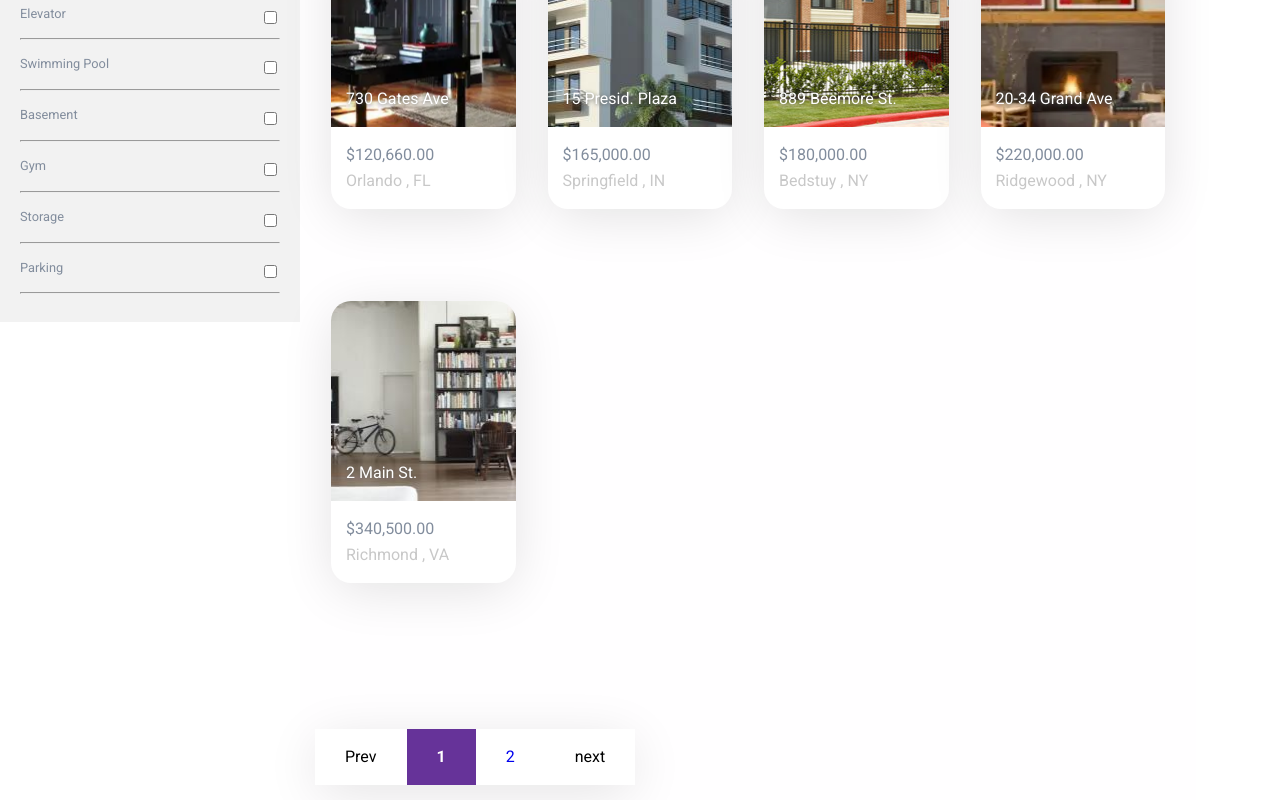
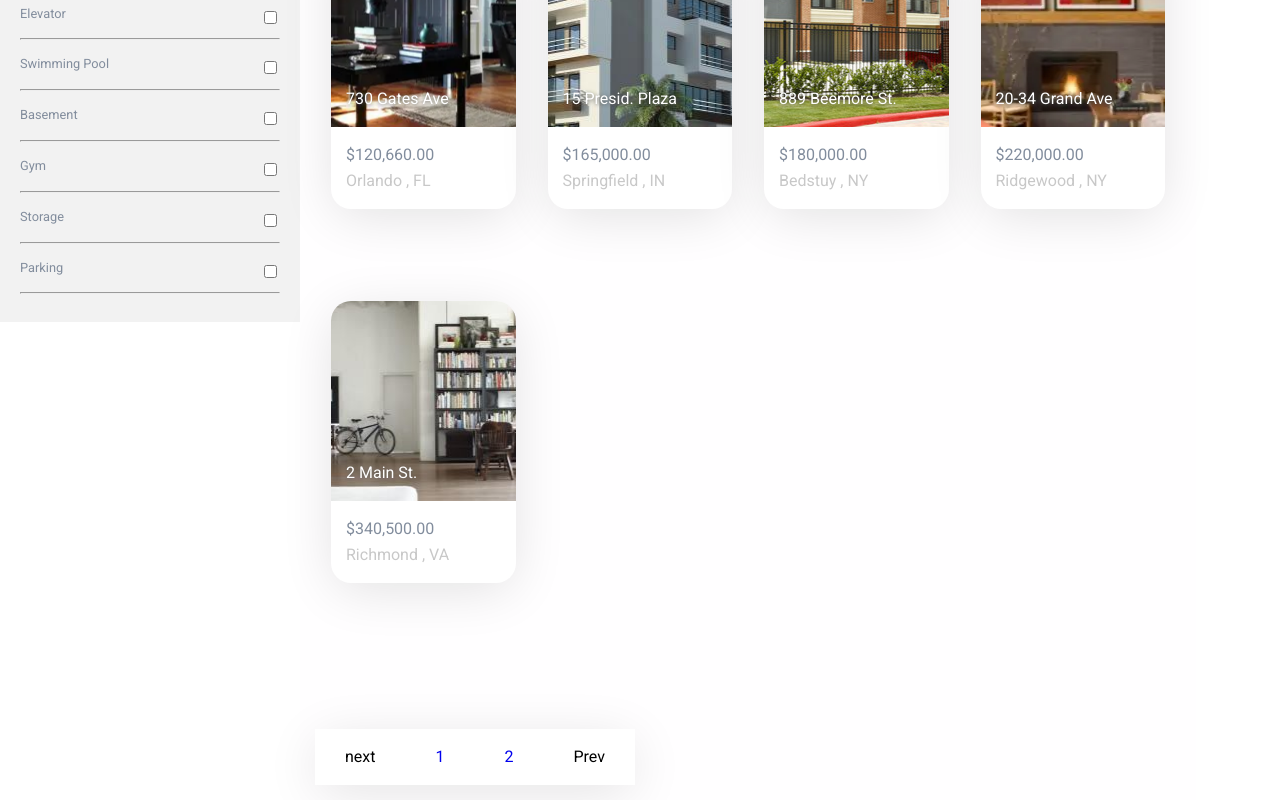
Before and after one commit to stecor/react-realties, a React (Create React App) app: page / in a window 1280 px wide. Shown: the part 658-1458 px from the top of the page. Built offline with nearby package versions, Linux system fonts and the light colour scheme.

Commit message:
pagination component

```diff
--- a/src/components/Pagination.js
+++ b/src/components/Pagination.js
@@ -4,31 +4,36 @@ import { Link } from 'react-router-dom'
 const Pagination = (props) => {
   const globalState = props.globalState
   const posts = globalState.filterData
-  const pagePosts = 4
-  const pages = posts.length / pagePosts
+  const pagePosts = 8
+  const pages = Math.ceil(posts.length / pagePosts)
+  console.log(pages)
 
   let pagesArray = []
-  if (posts.length >= 1) {
   for (let number = 1; number <= pages; number++) {
     pagesArray.push(
       <Link to={`/details/${number}`} key={number}>
-          {number === 1 ? (
-            <li className='active'>{number}</li>
-          ) : (
         <li>{number}</li>
-          )}
       </Link>
     )
-    }
   }
 
   return (
     <section id='pagination'>
       <div className='row'>
         <ul className='pages'>
+          {pagesArray.length > 0 ? (
+            <div>
+              <li>next</li>
+              {pagesArray}
               <li>Prev</li>
-          {pagesArray}
-          <li>next</li>
+            </div>
+          ) : (
+            <div>
+              <h1 style={{ padding: '50px', margin: 'auto' }}>
+                There is nothing here!
+              </h1>
+            </div>
+          )}
         </ul>
       </div>
     </section>
```
Lines whose indentation alone changed are shown as unchanged.
